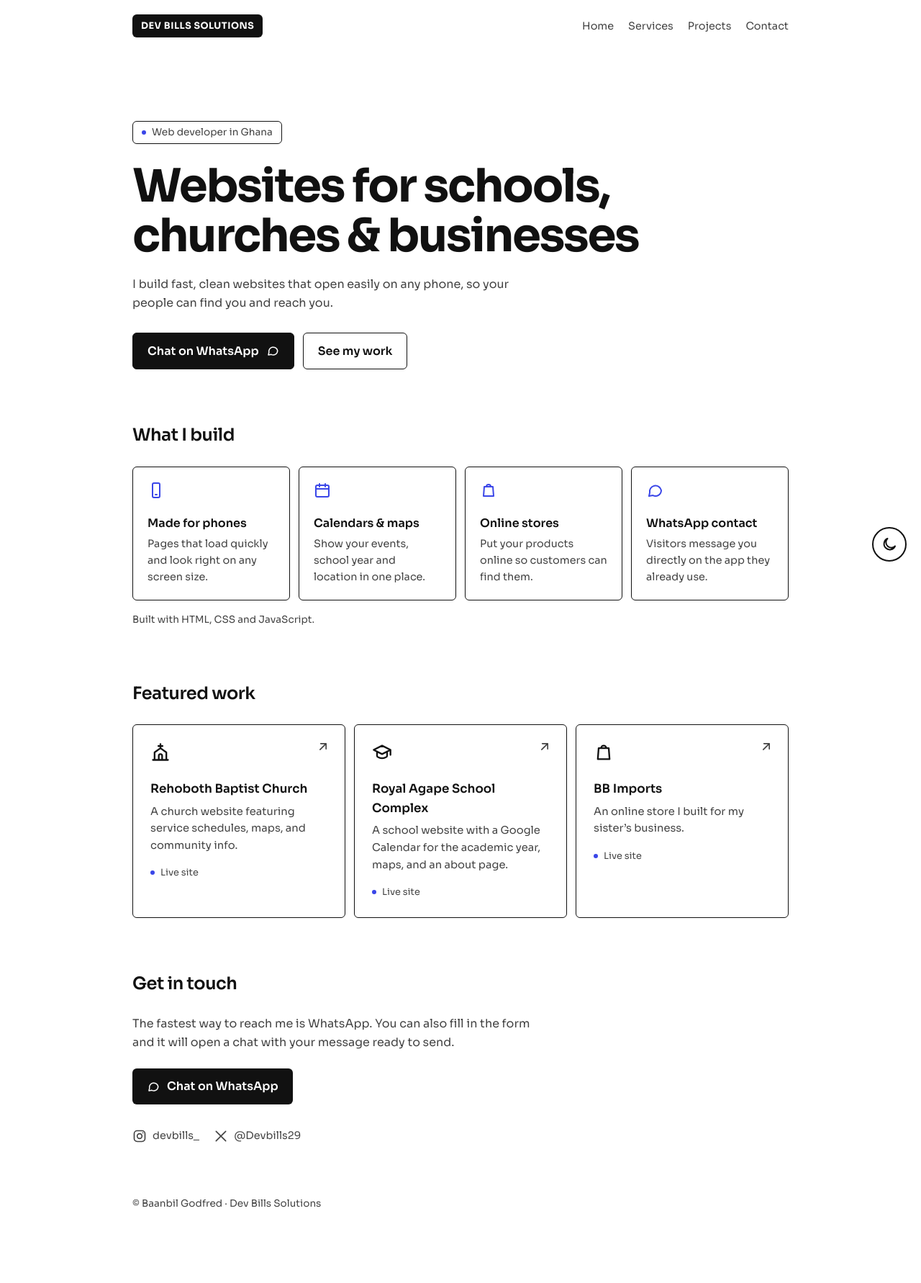
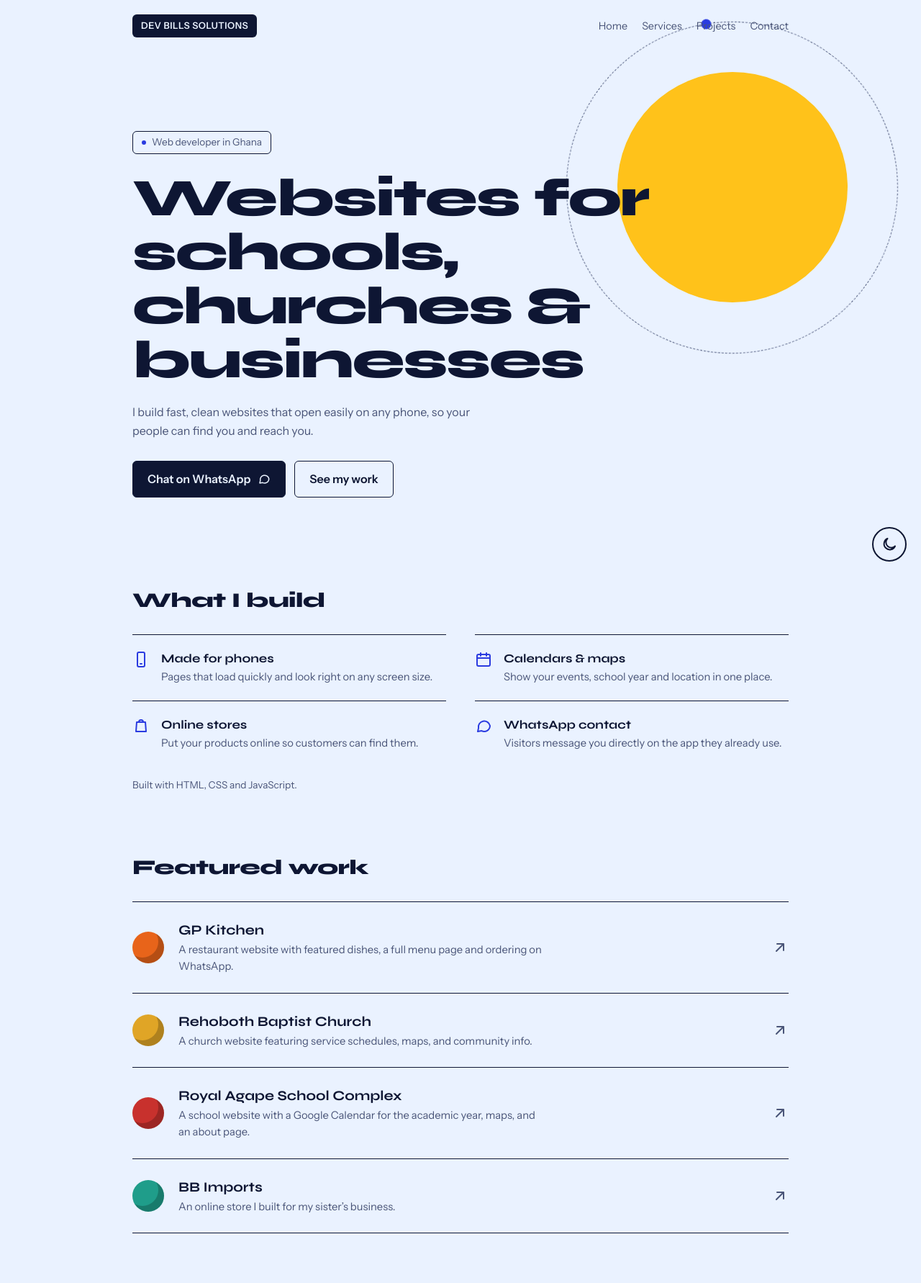
Before and after one commit to atdevbills/Portfolio, a plain HTML site: page index.html in a window 1280 px wide. Shown: the top 1782 px of the page at 72% size. Drawn offline with Linux system fonts and the light colour scheme.

Commit message:
New user interface

```diff
--- a/index.html
+++ b/index.html
@@ -10,13 +10,20 @@
     <meta property="og:type" content="website">
     <link rel="preconnect" href="https://fonts.googleapis.com">
     <link rel="preconnect" href="https://fonts.gstatic.com" crossorigin>
-    <link href="https://fonts.googleapis.com/css2?family=Sora:wght@400;500;600;700&display=swap" rel="stylesheet">
+    <link href="https://fonts.googleapis.com/css2?family=Instrument+Sans:wght@400;500;600&family=Syne:wght@700;800&display=swap" rel="stylesheet">
     <link rel="icon" type="image/jpg" href="logo.jpg">
     <link rel="stylesheet" href="style.css">
 </head>
 <body>
 
-    <!-- Header / Navbar -->
+    <!-- the sun / moon. stars are added by script.js -->
+    <div class="sky" aria-hidden="true">
+        <div class="stars" id="stars"></div>
+        <div class="planet">
+            <span class="orbit"></span>
+        </div>
+    </div>
+
     <header class="navbar">
         <div class="logo">DEV BILLS SOLUTIONS</div>
         <nav>
@@ -28,7 +35,6 @@
     </header>
 
     <main>
-        <!-- Hero Section -->
         <section id="home" class="hero">
             <span class="badge">Web developer in Ghana</span>
             <h1>Websites for schools, churches &amp; businesses</h1>
@@ -42,67 +48,83 @@
             </div>
         </section>
 
-        <!-- Services Section -->
-        <section id="services" class="services-section">
+        <section id="services">
             <h2>What I build</h2>
-            <div class="services-grid">
-                <div class="service-card">
+            <div class="services-list">
+                <div class="service">
                     <svg class="icon" viewBox="0 0 24 24" aria-hidden="true"><rect x="7" y="2" width="10" height="20" rx="2"/><path d="M11 18h2"/></svg>
+                    <div>
                         <h3>Made for phones</h3>
                         <p>Pages that load quickly and look right on any screen size.</p>
                     </div>
-                <div class="service-card">
+                </div>
+                <div class="service">
                     <svg class="icon" viewBox="0 0 24 24" aria-hidden="true"><rect x="3" y="5" width="18" height="16" rx="2"/><path d="M3 10h18M8 3v4M16 3v4"/></svg>
+                    <div>
                         <h3>Calendars &amp; maps</h3>
                         <p>Show your events, school year and location in one place.</p>
                     </div>
-                <div class="service-card">
+                </div>
+                <div class="service">
                     <svg class="icon" viewBox="0 0 24 24" aria-hidden="true"><path d="M6 7h12l1 13H5L6 7zM9 7a3 3 0 0 1 6 0"/></svg>
+                    <div>
                         <h3>Online stores</h3>
                         <p>Put your products online so customers can find them.</p>
                     </div>
-                <div class="service-card">
+                </div>
+                <div class="service">
                     <svg class="icon" viewBox="0 0 24 24" aria-hidden="true"><path d="M21 12a8 8 0 0 1-11.6 7.1L4 20l1-4.6A8 8 0 1 1 21 12z"/></svg>
+                    <div>
                         <h3>WhatsApp contact</h3>
                         <p>Visitors message you directly on the app they already use.</p>
+                    </div>
                 </div>
             </div>
             <p class="stack-note">Built with HTML, CSS and JavaScript.</p>
         </section>
 
-        <!-- Projects Section -->
-        <section id="projects" class="projects-section">
+        <section id="projects">
             <h2>Featured work</h2>
-            <div class="projects-grid">
-                <a class="project-card" href="https://atdevbills.github.io/Rehoboth" target="_blank" rel="noopener">
-                    <svg class="icon" viewBox="0 0 24 24" aria-hidden="true"><path d="M12 2v5M9.5 4.5h5M5 21V12l7-5 7 5v9M3 21h18M10 21v-5a2 2 0 0 1 4 0v5"/></svg>
+            <div class="work-list">
+                <a class="work" style="--c: #e8641a" href="https://atdevbills.github.io/GPKitchen" target="_blank" rel="noopener">
+                    <span class="dot"></span>
+                    <div class="work-text">
+                        <h3>GP Kitchen</h3>
+                        <p>A restaurant website with featured dishes, a full menu page and ordering on WhatsApp.</p>
+                    </div>
+                    <svg class="icon arrow" viewBox="0 0 24 24" aria-hidden="true"><path d="M7 17L17 7M8 7h9v9"/></svg>
+                </a>
+                <a class="work" style="--c: #e0a526" href="https://atdevbills.github.io/Rehoboth" target="_blank" rel="noopener">
+                    <span class="dot"></span>
+                    <div class="work-text">
                         <h3>Rehoboth Baptist Church</h3>
                         <p>A church website featuring service schedules, maps, and community info.</p>
-                    <span class="project-tag">Live site</span>
+                    </div>
                     <svg class="icon arrow" viewBox="0 0 24 24" aria-hidden="true"><path d="M7 17L17 7M8 7h9v9"/></svg>
                 </a>
-                <a class="project-card" href="https://atdevbills.github.io/RASCO" target="_blank" rel="noopener">
-                    <svg class="icon" viewBox="0 0 24 24" aria-hidden="true"><path d="M2 9l10-5 10 5-10 5L2 9zM6 11.5V16c0 1.5 3 3 6 3s6-1.5 6-3v-4.5M22 9v6"/></svg>
+                <a class="work" style="--c: #c8312d" href="https://atdevbills.github.io/RASCO" target="_blank" rel="noopener">
+                    <span class="dot"></span>
+                    <div class="work-text">
                         <h3>Royal Agape School Complex</h3>
                         <p>A school website with a Google Calendar for the academic year, maps, and an about page.</p>
-                    <span class="project-tag">Live site</span>
+                    </div>
                     <svg class="icon arrow" viewBox="0 0 24 24" aria-hidden="true"><path d="M7 17L17 7M8 7h9v9"/></svg>
                 </a>
-                <a class="project-card" href="https://atdevbills.github.io/bbimports" target="_blank" rel="noopener">
-                    <svg class="icon" viewBox="0 0 24 24" aria-hidden="true"><path d="M6 7h12l1 13H5L6 7zM9 7a3 3 0 0 1 6 0"/></svg>
+                <a class="work" style="--c: #1f9d8a" href="https://atdevbills.github.io/bbimports" target="_blank" rel="noopener">
+                    <span class="dot"></span>
+                    <div class="work-text">
                         <h3>BB Imports</h3>
                         <p>An online store I built for my sister&rsquo;s business.</p>
-                    <span class="project-tag">Live site</span>
+                    </div>
                     <svg class="icon arrow" viewBox="0 0 24 24" aria-hidden="true"><path d="M7 17L17 7M8 7h9v9"/></svg>
                 </a>
             </div>
         </section>
 
-        <!-- Contact Section -->
         <section id="contact" class="contact-section">
             <h2>Get in touch</h2>
-            <p class="contact-intro">The fastest way to reach me is WhatsApp. You can also fill in the form and it will open a chat with your message ready to send.</p>
-            <a class="wa-btn" href="https://wa.me/233593798620?text=Hello%2C%20I%27d%20like%20a%20website." target="_blank" rel="noopener">
+            <p class="contact-intro">The fastest way to reach me is WhatsApp. Tell me what you need and I will reply as soon as I can.</p>
+            <a class="btn btn-primary" href="https://wa.me/233593798620?text=Hello%2C%20I%27d%20like%20a%20website." target="_blank" rel="noopener">
                 <svg class="icon" viewBox="0 0 24 24" aria-hidden="true"><path d="M21 12a8 8 0 0 1-11.6 7.1L4 20l1-4.6A8 8 0 1 1 21 12z"/></svg>
                 <span>Chat on WhatsApp</span>
             </a>
@@ -123,7 +145,6 @@
         <p>&copy; Baanbil Godfred &middot; Dev Bills Solutions</p>
     </footer>
 
-    <!-- Floating theme button -->
     <button id="theme-toggle" type="button" aria-label="Switch to dark mode" aria-pressed="false">
         <svg class="icon icon-moon" viewBox="0 0 24 24" aria-hidden="true"><path d="M20 14.5A8 8 0 1 1 9.5 4 6.5 6.5 0 0 0 20 14.5z"/></svg>
         <svg class="icon icon-sun" viewBox="0 0 24 24" aria-hidden="true"><circle cx="12" cy="12" r="4"/><path d="M12 2v2M12 20v2M4.9 4.9l1.4 1.4M17.7 17.7l1.4 1.4M2 12h2M20 12h2M4.9 19.1l1.4-1.4M17.7 6.3l1.4-1.4"/></svg>
--- a/style.css
+++ b/style.css
@@ -1,23 +1,26 @@
-/* ---------- Theme colors ---------- */
+/* colors. light = daytime, dark = night */
 :root {
-  --bg: #ffffff;
-  --surface: #ffffff;
-  --text: #111111;
-  --muted: #444444;
-  --line: #111111;
-  --accent: #3a46e8;
+  --bg: #eaf2ff;
+  --text: #0e1633;
+  --muted: #4a5578;
+  --line: #0e1633;
+  --accent: #2a3be0;
+  --planet: #ffc21a;
+  --crater: transparent;
+  --stars: 0;
 }
 
 body.dark-mode {
-  --bg: #0a0a0a;
-  --surface: #0a0a0a;
-  --text: #f2f2f2;
-  --muted: #b5b5b5;
-  --line: #f2f2f2;
-  --accent: #8e98ff;
+  --bg: #070b1e;
+  --text: #e9edff;
+  --muted: #a3abd1;
+  --line: #e9edff;
+  --accent: #8f9bff;
+  --planet: #eceadc;
+  --crater: rgba(70, 75, 120, 0.25);
+  --stars: 1;
 }
 
-/* ---------- Base ---------- */
 * {
   box-sizing: border-box;
   margin: 0;
@@ -28,27 +31,32 @@ html {
 }
 
 body {
-  font-family: "Sora", system-ui, -apple-system, "Segoe UI", sans-serif;
+  font-family: "Instrument Sans", system-ui, -apple-system, "Segoe UI", sans-serif;
   background: var(--bg);
   color: var(--text);
   line-height: 1.6;
-  text-rendering: optimizeLegibility;
+  transition: background 0.4s, color 0.4s;
 }
 
 section {
   max-width: 960px;
   margin: 0 auto;
-  padding: 72px 24px 0;
+  padding: 80px 24px 0;
+}
+
+h1,
+h2,
+h3 {
+  font-family: "Syne", "Instrument Sans", sans-serif;
 }
 
 h2 {
-  font-size: 1.5rem;
-  font-weight: 600;
+  font-size: 1.8rem;
+  font-weight: 800;
   letter-spacing: -0.02em;
   margin-bottom: 24px;
 }
 
-/* ---------- Icons ---------- */
 .icon {
   width: 24px;
   height: 24px;
@@ -60,7 +68,98 @@ h2 {
   flex-shrink: 0;
 }
 
-/* ---------- Navbar ---------- */
+/* sun and moon */
+.sky {
+  position: absolute;
+  top: 0;
+  left: 0;
+  width: 100%;
+  height: 640px;
+  overflow: hidden;
+  pointer-events: none;
+}
+
+.stars {
+  position: absolute;
+  inset: 0;
+  opacity: var(--stars);
+  transition: opacity 0.6s;
+}
+
+.stars span {
+  position: absolute;
+  border-radius: 50%;
+  background: var(--text);
+}
+
+.planet {
+  position: absolute;
+  top: 100px;
+  right: 8%;
+  width: clamp(170px, 26vw, 320px);
+  aspect-ratio: 1;
+  border-radius: 50%;
+  background: var(--planet);
+  transition: background 0.4s;
+}
+
+/* moon craters, you only see them at night */
+.planet::before,
+.planet::after {
+  content: "";
+  position: absolute;
+  border-radius: 50%;
+  background: var(--crater);
+}
+
+.planet::before {
+  top: 22%;
+  left: 24%;
+  width: 18%;
+  height: 18%;
+}
+
+.planet::after {
+  bottom: 20%;
+  right: 22%;
+  width: 26%;
+  height: 26%;
+}
+
+.orbit {
+  position: absolute;
+  inset: -22%;
+  border: 1px dashed var(--muted);
+  border-radius: 50%;
+  animation: spin 50s linear infinite;
+}
+
+.orbit::after {
+  content: "";
+  position: absolute;
+  top: 14.6%;
+  left: 14.6%;
+  width: 14px;
+  height: 14px;
+  margin: -7px 0 0 -7px;
+  border-radius: 50%;
+  background: var(--accent);
+}
+
+@keyframes spin {
+  to {
+    transform: rotate(360deg);
+  }
+}
+
+/* keeps the page content above the sky */
+.navbar,
+main,
+.site-footer {
+  position: relative;
+  z-index: 1;
+}
+
 .navbar {
   display: flex;
   justify-content: space-between;
@@ -74,7 +173,7 @@ h2 {
 .logo {
   background: var(--text);
   color: var(--bg);
-  font-weight: 700;
+  font-weight: 600;
   font-size: 0.8rem;
   letter-spacing: 0.04em;
   padding: 6px 12px;
@@ -91,16 +190,16 @@ nav a {
   text-decoration: none;
   color: var(--muted);
   font-size: 0.9rem;
-  transition: color 0.2s;
 }
 
 nav a:hover {
   color: var(--text);
 }
 
-/* ---------- Hero ---------- */
+/* hero */
 .hero {
-  padding-top: 96px;
+  padding-top: 110px;
+  padding-bottom: 40px;
 }
 
 .badge {
@@ -124,20 +223,19 @@ nav a:hover {
 }
 
 .hero h1 {
-  font-size: clamp(2.2rem, 7vw, 4rem);
-  font-weight: 700;
-  line-height: 1.08;
-  letter-spacing: -0.035em;
-  max-width: 18ch;
-  margin-bottom: 20px;
+  font-size: clamp(2.4rem, 8vw, 4.6rem);
+  font-weight: 800;
+  line-height: 1.02;
+  letter-spacing: -0.03em;
+  max-width: 13ch;
+  margin-bottom: 22px;
 }
 
 .hero p {
   color: var(--muted);
-  max-width: 48ch;
+  max-width: 46ch;
 }
 
-/* ---------- Hero buttons ---------- */
 .hero-actions {
   display: flex;
   flex-wrap: wrap;
@@ -156,7 +254,6 @@ nav a:hover {
   border-radius: 6px;
   padding: 12px 20px;
   border: 1px solid var(--line);
-  transition: border-color 0.2s, color 0.2s;
 }
 
 .btn .icon {
@@ -171,7 +268,6 @@ nav a:hover {
 
 .btn-ghost {
   color: var(--text);
-  background: transparent;
 }
 
 .btn-ghost:hover {
@@ -179,34 +275,33 @@ nav a:hover {
   color: var(--accent);
 }
 
-/* ---------- Services ---------- */
-.services-grid {
+/* services */
+.services-list {
   display: grid;
-  gap: 12px;
-  grid-template-columns: repeat(auto-fit, minmax(210px, 1fr));
+  grid-template-columns: repeat(auto-fit, minmax(300px, 1fr));
+  column-gap: 40px;
 }
 
-.service-card {
-  background: var(--surface);
-  border: 1px solid var(--line);
-  border-radius: 6px;
-  padding: 20px;
+.service {
+  display: flex;
+  gap: 16px;
+  padding: 20px 0;
+  border-top: 1px solid var(--line);
 }
 
-.service-card .icon {
+.service .icon {
   color: var(--accent);
-  margin-bottom: 14px;
+  margin-top: 2px;
 }
 
-.service-card h3 {
-  font-size: 1rem;
-  font-weight: 600;
-  margin-bottom: 4px;
+.service h3 {
+  font-size: 1.05rem;
+  font-weight: 700;
 }
 
-.service-card p {
+.service p {
   color: var(--muted);
-  font-size: 0.9rem;
+  font-size: 0.92rem;
 }
 
 .stack-note {
@@ -215,140 +310,69 @@ nav a:hover {
   margin-top: 16px;
 }
 
-/* ---------- Projects ---------- */
-.projects-grid {
-  display: grid;
-  gap: 12px;
-  grid-template-columns: repeat(auto-fit, minmax(260px, 1fr));
+/* projects */
+.work {
+  display: flex;
+  align-items: center;
+  gap: 20px;
+  padding: 24px 0;
+  border-top: 1px solid var(--line);
+  color: inherit;
+  text-decoration: none;
 }
 
-.project-card {
-  position: relative;
-  display: block;
-  color: inherit;
-  text-decoration: none;
-  transition: border-color 0.2s;
-  background: var(--surface);
-  border: 1px solid var(--line);
-  border-radius: 6px;
-  padding: 24px;
+.work:last-child {
+  border-bottom: 1px solid var(--line);
 }
 
-.project-card .icon {
-  width: 28px;
-  height: 28px;
-  margin-bottom: 16px;
+/* each project gets its own little planet */
+.dot {
+  width: 44px;
+  height: 44px;
+  border-radius: 50%;
+  background: var(--c);
+  box-shadow: inset -8px -8px 0 rgba(0, 0, 0, 0.22);
+  flex-shrink: 0;
 }
 
-.project-card:hover {
-  border-color: var(--accent);
+.work-text {
+  flex: 1;
 }
 
-.project-card .arrow {
-  position: absolute;
-  top: 20px;
-  right: 20px;
-  width: 20px;
-  height: 20px;
+.work h3 {
+  font-size: 1.2rem;
+  font-weight: 700;
+}
+
+.work p {
+  color: var(--muted);
+  font-size: 0.92rem;
+  max-width: 52ch;
+}
+
+.work .arrow {
   color: var(--muted);
   transition: transform 0.2s, color 0.2s;
 }
 
-.project-card:hover .arrow {
+.work:hover .arrow {
   color: var(--accent);
-  transform: translate(2px, -2px);
+  transform: translate(3px, -3px);
 }
 
-.project-card h3 {
-  font-size: 1.05rem;
-  font-weight: 600;
-  margin-bottom: 6px;
+.work:hover h3 {
+  color: var(--accent);
 }
 
-.project-card p {
-  color: var(--muted);
-  font-size: 0.92rem;
-}
-
-.project-tag {
-  display: inline-flex;
-  align-items: center;
-  gap: 8px;
-  margin-top: 16px;
-  font-size: 0.8rem;
-  color: var(--muted);
-}
-
-.project-tag::before {
-  content: "";
-  width: 6px;
-  height: 6px;
-  border-radius: 50%;
-  background: var(--accent);
-}
-
-/* ---------- Contact ---------- */
+/* contact */
 .contact-section {
-  padding-bottom: 72px;
+  padding-bottom: 80px;
 }
 
 .contact-intro {
   color: var(--muted);
-  max-width: 48ch;
+  max-width: 46ch;
   margin-bottom: 24px;
-}
-
-#contact-form {
-  display: grid;
-  gap: 12px;
-  max-width: 480px;
-}
-
-#contact-form input,
-#contact-form textarea {
-  font: inherit;
-  color: var(--text);
-  background: var(--surface);
-  border: 1px solid var(--line);
-  border-radius: 6px;
-  padding: 12px 14px;
-  resize: vertical;
-}
-
-#contact-form input::placeholder,
-#contact-form textarea::placeholder {
-  color: var(--muted);
-}
-
-#contact-form input:focus,
-#contact-form textarea:focus {
-  outline: 2px solid var(--accent);
-  outline-offset: 1px;
-}
-
-.send-btn {
-  display: inline-flex;
-  align-items: center;
-  justify-content: center;
-  gap: 10px;
-  font: inherit;
-  font-weight: 600;
-  color: var(--bg);
-  background: var(--text);
-  border: none;
-  border-radius: 6px;
-  padding: 12px 20px;
-  cursor: pointer;
-}
-
-.send-btn .icon {
-  width: 18px;
-  height: 18px;
-  transition: transform 0.2s;
-}
-
-.send-btn:hover .icon {
-  transform: translate(2px, -2px);
 }
 
 .socials {
@@ -365,7 +389,6 @@ nav a:hover {
   color: var(--muted);
   text-decoration: none;
   font-size: 0.9rem;
-  transition: color 0.2s;
 }
 
 .socials a:hover {
@@ -385,7 +408,7 @@ nav a:hover {
   font-size: 0.85rem;
 }
 
-/* ---------- Floating theme button ---------- */
+/* floating theme button */
 #theme-toggle {
   position: fixed;
   right: 20px;
@@ -396,12 +419,10 @@ nav a:hover {
   display: grid;
   place-items: center;
   color: var(--text);
-  background: var(--surface);
-  border: 1px solid var(--line);
+  background: var(--bg);
+  border: 2px solid var(--line);
   border-radius: 50%;
-  border-width: 2px;
   cursor: pointer;
-  transition: none;
 }
 
 #theme-toggle:hover {
@@ -409,39 +430,7 @@ nav a:hover {
   color: var(--accent);
 }
 
-#theme-toggle:focus-visible,
-nav a:focus-visible,
-.socials a:focus-visible,
-.project-card:focus-visible,
-.btn:focus-visible,
-.send-btn:focus-visible {
-  outline: 2px solid var(--accent);
-  outline-offset: 3px;
-}
-
-.wa-btn {
-  display: inline-flex;
-  align-items: center;
-  gap: 10px;
-  font-weight: 600;
-  text-decoration: none;
-  color: var(--bg);
-  background: var(--text);
-  border-radius: 6px;
-  padding: 12px 20px;
-}
-
-.wa-btn .icon {
-  width: 18px;
-  height: 18px;
-}
-
-.wa-btn:focus-visible {
-  outline: 2px solid var(--accent);
-  outline-offset: 3px;
-}
-
-/* Show the moon in light mode, the sun in dark mode */
+/* moon in light mode, sun in dark mode */
 #theme-toggle .icon-sun {
   display: none;
 }
@@ -454,21 +443,55 @@ body.dark-mode #theme-toggle .icon-sun {
   display: block;
 }
 
-/* ---------- Small screens ---------- */
+#theme-toggle:focus-visible,
+nav a:focus-visible,
+.socials a:focus-visible,
+.work:focus-visible,
+.btn:focus-visible {
+  outline: 2px solid var(--accent);
+  outline-offset: 3px;
+}
+
+/* phones */
+@media (max-width: 860px) {
+  .planet {
+    top: 70px;
+    right: 10%;
+    width: 150px;
+  }
+
+  .hero {
+    padding-top: 240px;
+  }
+}
+
 @media (max-width: 560px) {
   .navbar {
     flex-direction: column;
     align-items: flex-start;
   }
 
-  .hero {
-    padding-top: 56px;
+  .planet {
+    top: 100px;
+  }
+
+  .work {
+    flex-wrap: wrap;
+  }
+
+  .work-text {
+    flex-basis: calc(100% - 64px);
+  }
+
+  .work .arrow {
+    display: none;
   }
 }
 
 @media (prefers-reduced-motion: reduce) {
   * {
     transition: none !important;
+    animation: none !important;
     scroll-behavior: auto !important;
   }
 }
```
Also changed, not shown: script.js (+16 -24 lines). Lines whose indentation alone changed are shown as unchanged.
